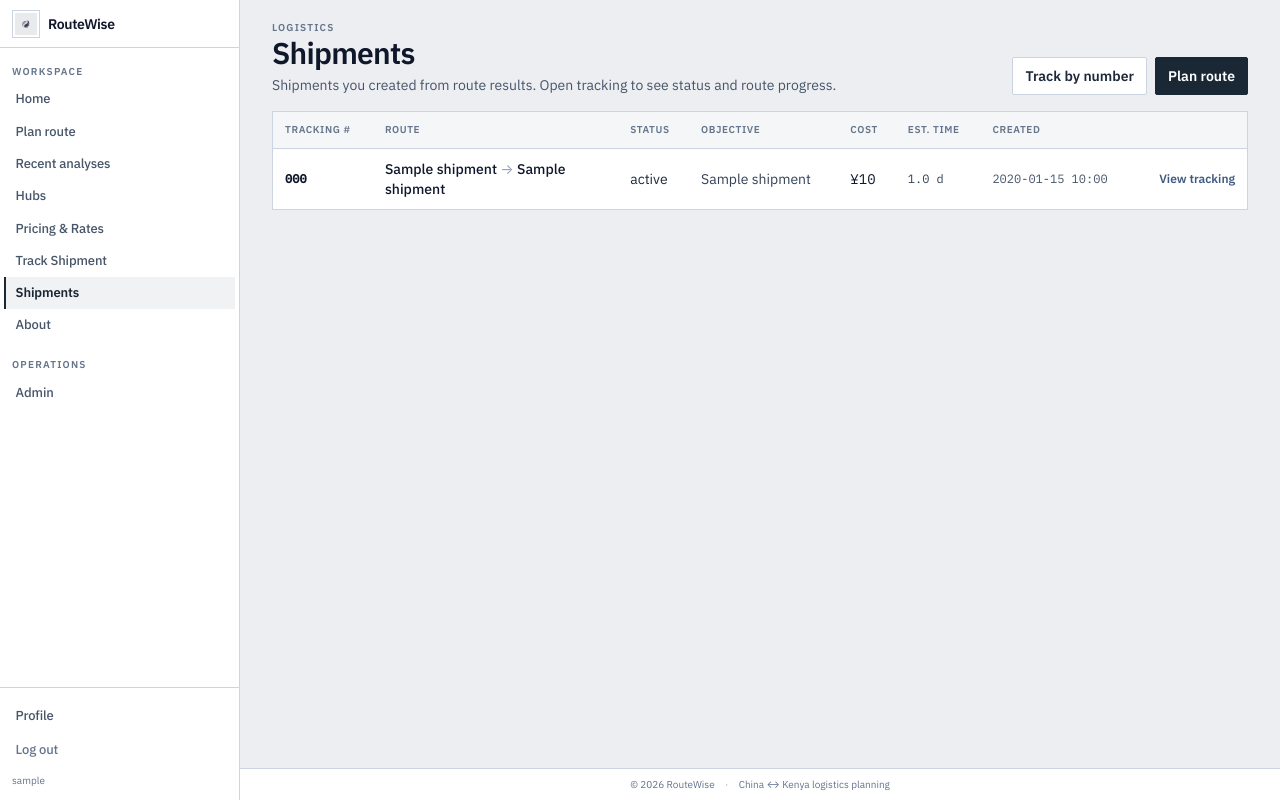
After one commit to LelaeCarl/routewise, a Flask app: page /shipments in a window 1280 px wide. The commit adds this page. Run offline with Flask 3, Linux system fonts and the light colour scheme; the visitor is signed in with stand-in values (Sample User, id 1); tables that the repository leaves empty hold one stand-in row (values such as "Sample post"); some libraries are stand-ins or nearby versions.

Commit message:
feat: add Shipments page listing user shipments
Made-with: Cursor

```diff
--- a/app.py
+++ b/app.py
@@ -665,6 +665,17 @@ def track_shipment_detail(tracking_number):
     )
 
 
+@app.route("/shipments")
+@login_required
+def shipments_list():
+    items = (
+        Shipment.query.filter_by(user_id=g.user.id)
+        .order_by(Shipment.created_at.desc())
+        .all()
+    )
+    return render_template("shipments.html", title="Shipments", shipments=items)
+
+
 @app.route("/profile", methods=["GET", "POST"])
 @login_required
 def profile():
--- a/templates/includes/workspace_mobile_bar.html
+++ b/templates/includes/workspace_mobile_bar.html
@@ -15,6 +15,7 @@
       <a class="block px-3 py-2 text-[13px] text-slate-800 hover:bg-panel" href="{{ url_for('hubs') }}">Hubs</a>
       <a class="block px-3 py-2 text-[13px] text-slate-800 hover:bg-panel" href="{{ url_for('pricing') }}">Pricing &amp; Rates</a>
       <a class="block px-3 py-2 text-[13px] text-slate-800 hover:bg-panel" href="{{ url_for('track_shipment') }}">Track Shipment</a>
+      <a class="block px-3 py-2 text-[13px] text-slate-800 hover:bg-panel" href="{{ url_for('shipments_list') }}">Shipments</a>
       <a class="block px-3 py-2 text-[13px] text-slate-800 hover:bg-panel" href="{{ url_for('about') }}">About</a>
       {% if is_admin %}
         <a class="block px-3 py-2 text-[13px] font-semibold text-primary hover:bg-panel" href="{{ url_for('admin.dashboard') }}">Admin</a>
--- a/templates/includes/workspace_sidebar.html
+++ b/templates/includes/workspace_sidebar.html
@@ -27,6 +27,7 @@
     <a href="{{ url_for('hubs') }}" class="rw-side-nav {% if p == '/hubs' %}rw-side-nav--active{% endif %}" {% if p == '/hubs' %}aria-current="page"{% endif %}>Hubs</a>
     <a href="{{ url_for('pricing') }}" class="rw-side-nav {% if p == '/pricing' %}rw-side-nav--active{% endif %}" {% if p == '/pricing' %}aria-current="page"{% endif %}>Pricing &amp; Rates</a>
     <a href="{{ url_for('track_shipment') }}" class="rw-side-nav {% if p.startswith('/track') %}rw-side-nav--active{% endif %}" {% if p.startswith('/track') %}aria-current="page"{% endif %}>Track Shipment</a>
+    <a href="{{ url_for('shipments_list') }}" class="rw-side-nav {% if p == '/shipments' %}rw-side-nav--active{% endif %}" {% if p == '/shipments' %}aria-current="page"{% endif %}>Shipments</a>
     <a href="{{ url_for('about') }}" class="rw-side-nav {% if p == '/about' %}rw-side-nav--active{% endif %}" {% if p == '/about' %}aria-current="page"{% endif %}>About</a>
     {% if is_admin %}
       <p class="px-2 pt-4 pb-1 text-[10px] font-semibold uppercase tracking-[0.12em] text-slate-500">Operations</p>
--- /dev/null
+++ b/templates/shipments.html
@@ -0,0 +1,81 @@
+{% extends "base.html" %}
+
+{% block content %}
+  <div class="space-y-4">
+    <div class="flex flex-col gap-2 sm:flex-row sm:items-end sm:justify-between">
+      <div>
+        <p class="text-[10px] font-semibold uppercase tracking-[0.12em] text-slate-500">Logistics</p>
+        <h1 class="text-2xl font-semibold tracking-tight text-slate-900 sm:text-3xl">Shipments</h1>
+        <p class="mt-1 max-w-xl text-sm text-slate-600">
+          Shipments you created from route results. Open tracking to see status and route progress.
+        </p>
+      </div>
+      <div class="flex flex-wrap gap-2">
+        <a
+          href="{{ url_for('track_shipment') }}"
+          class="inline-flex items-center justify-center rounded-sm border border-slate-300 bg-white px-3 py-2 text-sm font-semibold text-slate-800 hover:bg-panel"
+        >
+          Track by number
+        </a>
+        <a
+          href="{{ url_for('planner') }}"
+          class="inline-flex items-center justify-center rounded-sm border border-primary bg-primary px-3 py-2 text-sm font-semibold text-white hover:bg-slate-900"
+        >
+          Plan route
+        </a>
+      </div>
+    </div>
+
+    {% if shipments|length == 0 %}
+      <div class="border border-dashed border-slate-400 bg-panel p-8 text-center">
+        <p class="text-sm font-semibold text-slate-900">No shipments yet</p>
+        <p class="mt-1 text-sm text-slate-600">
+          Create a shipment from a successful route on the results page. You will get a tracking number to follow progress here.
+        </p>
+        <a href="{{ url_for('planner') }}" class="mt-4 inline-flex rounded-sm border border-primary bg-primary px-4 py-2 text-sm font-semibold text-white hover:bg-slate-900">Go to planner</a>
+      </div>
+    {% else %}
+      <div class="overflow-x-auto border border-slate-300 bg-surface">
+        <table class="w-full min-w-[720px] text-left text-sm">
+          <thead class="border-b border-slate-300 bg-panel text-[10px] font-semibold uppercase tracking-wide text-slate-600">
+            <tr>
+              <th class="whitespace-nowrap px-3 py-2">Tracking #</th>
+              <th class="px-3 py-2">Route</th>
+              <th class="px-3 py-2">Status</th>
+              <th class="px-3 py-2">Objective</th>
+              <th class="whitespace-nowrap px-3 py-2">Cost</th>
+              <th class="whitespace-nowrap px-3 py-2">Est. time</th>
+              <th class="whitespace-nowrap px-3 py-2">Created</th>
+              <th class="px-3 py-2 text-right"></th>
+            </tr>
+          </thead>
+          <tbody class="divide-y divide-slate-200">
+            {% for s in shipments %}
+              <tr class="hover:bg-panel/80">
+                <td class="whitespace-nowrap px-3 py-2.5 font-mono text-xs font-semibold text-slate-900">{{ s.tracking_number }}</td>
+                <td class="max-w-[220px] px-3 py-2.5 text-sm text-slate-900">
+                  <span class="font-medium">{{ s.origin_name }}</span>
+                  <span class="text-slate-400"> → </span>
+                  <span class="font-medium">{{ s.destination_name }}</span>
+                </td>
+                <td class="px-3 py-2.5 text-sm text-slate-800">{{ s.current_status }}</td>
+                <td class="px-3 py-2.5 text-sm text-slate-700">{{ s.objective_label }}</td>
+                <td class="whitespace-nowrap px-3 py-2.5 font-mono text-sm text-slate-900 kpi-value">{{ s.total_estimated_cost | format_cny }}</td>
+                <td class="whitespace-nowrap px-3 py-2.5 font-mono text-xs text-slate-700 kpi-value">{{ s.estimated_delivery_days | format_days }} d</td>
+                <td class="whitespace-nowrap px-3 py-2.5 font-mono text-xs text-slate-600">{{ s.created_at.strftime("%Y-%m-%d %H:%M") }}</td>
+                <td class="whitespace-nowrap px-3 py-2.5 text-right">
+                  <a
+                    href="{{ url_for('track_shipment_detail', tracking_number=s.tracking_number) }}"
+                    class="text-xs font-semibold text-accent hover:underline"
+                  >
+                    View tracking
+                  </a>
+                </td>
+              </tr>
+            {% endfor %}
+          </tbody>
+        </table>
+      </div>
+    {% endif %}
+  </div>
+{% endblock %}
```
